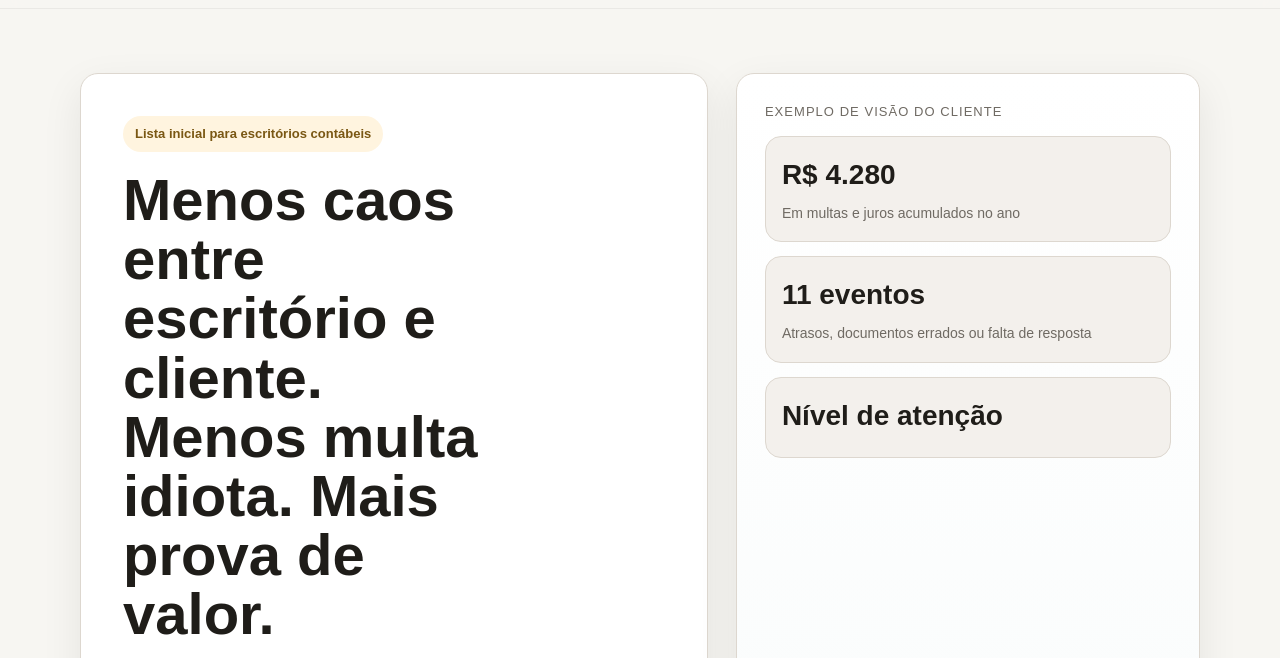
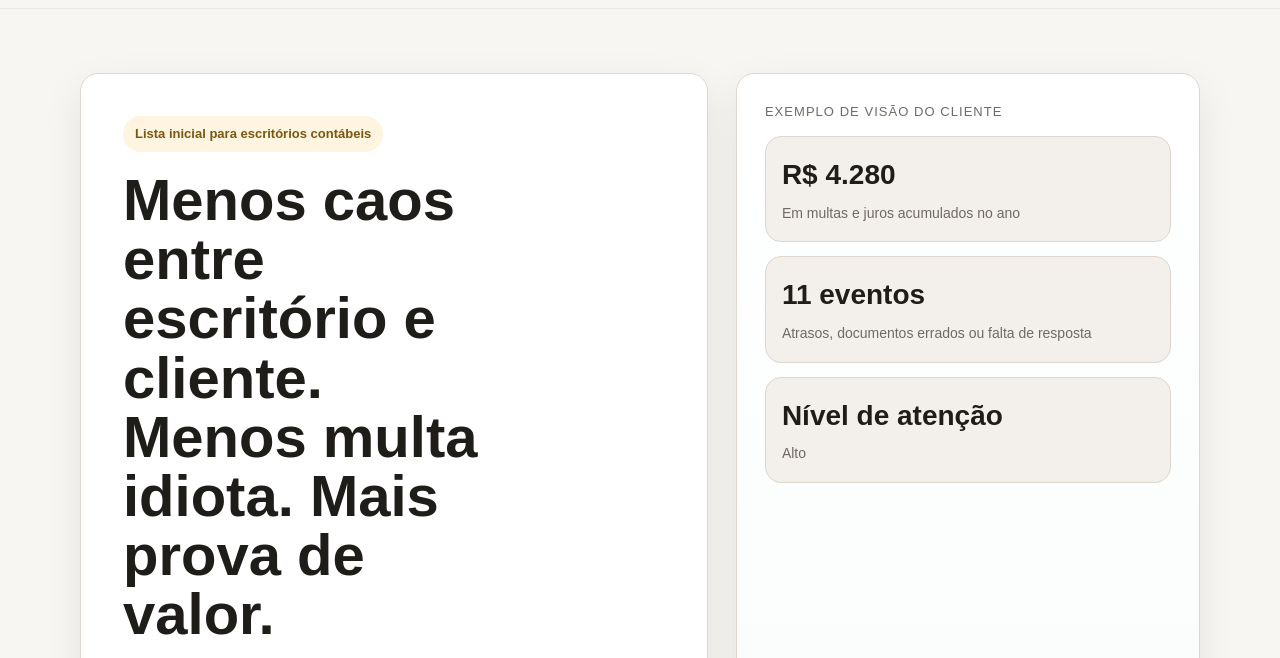
Before and after one commit to animalschannel24-sketch/radar-risco-fiscal-landing, a plain HTML site: page index.html in a window 1280 px wide. Shown: the part 64-722 px from the top of the page. Drawn offline with Linux system fonts and the light colour scheme.

Commit message:
Update index.html

```diff
--- a/index.html
+++ b/index.html
@@ -327,7 +327,7 @@
               </div>
               <div class="metric-box">
                 <strong>Nível de atenção</strong>
-
+<span>Alto</span>
 </div>
 </div>
 </div>
```
